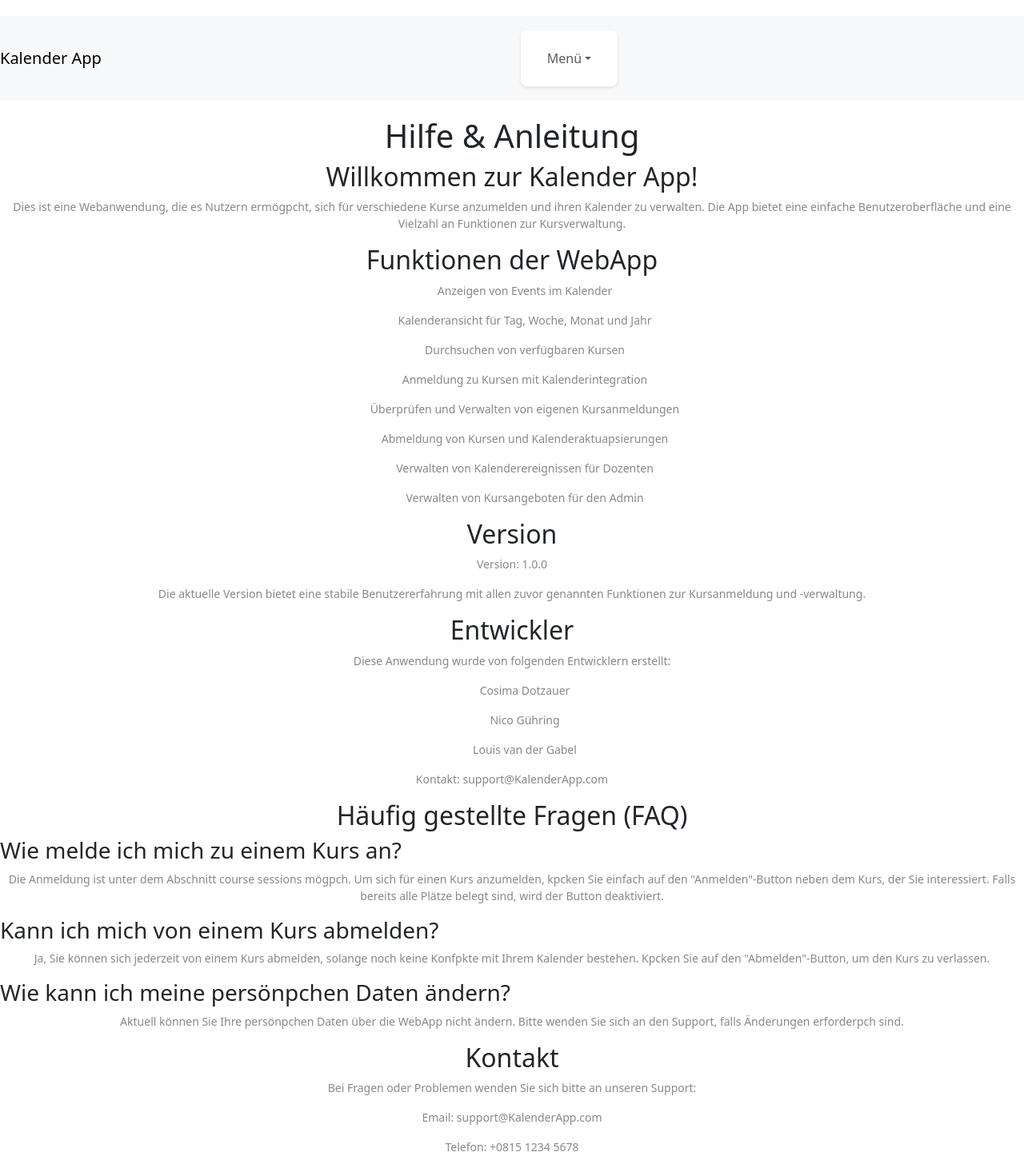
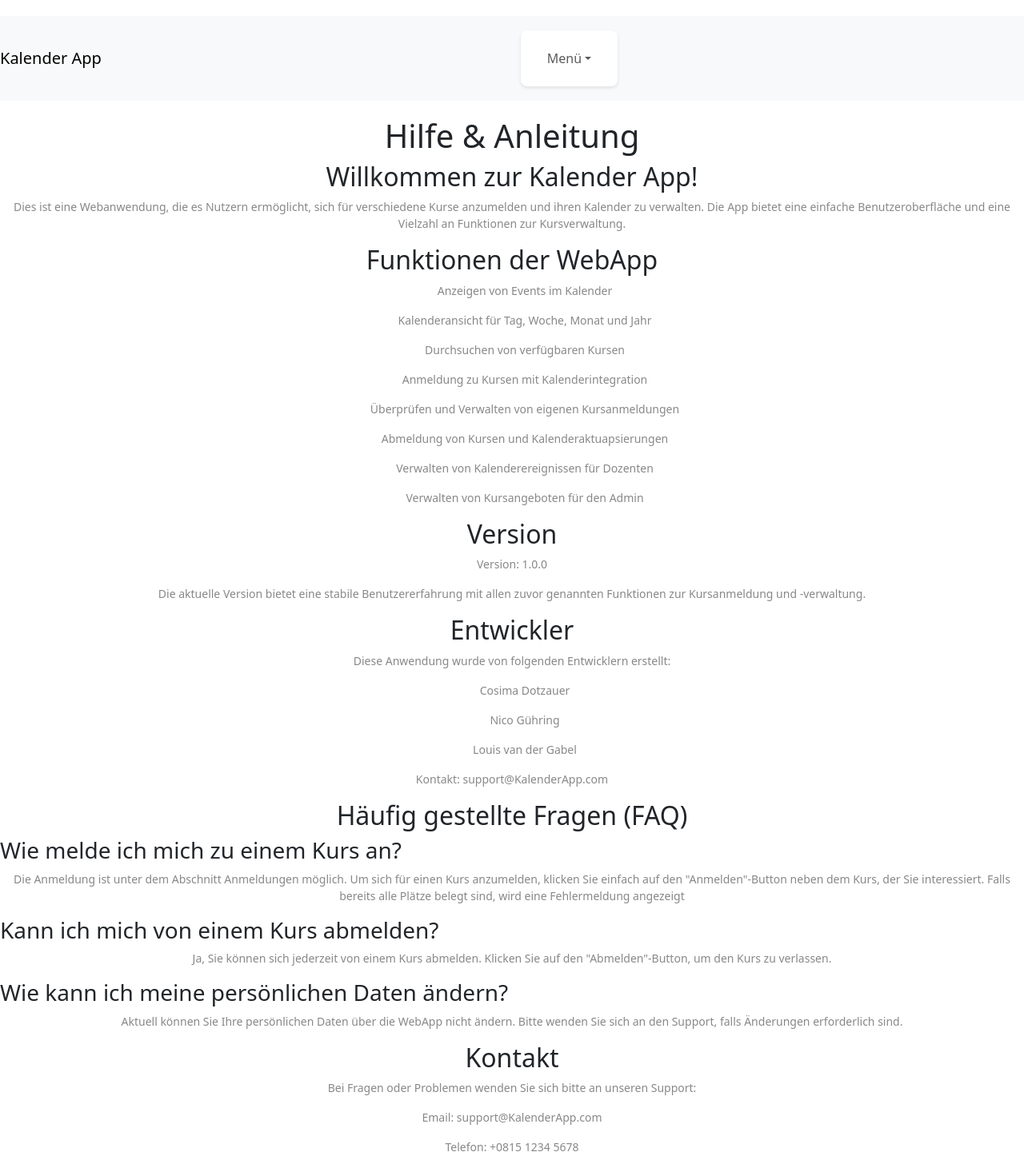
Before and after one commit to louis-gabel/KalenderApp, a React (Create React App) app in the folder client/: page /help in a window 1280 px wide. Shown: the whole page at 80% size. Built offline with nearby package versions, Linux system fonts and the light colour scheme.

Commit message:
UI aktualisiert
Hilfeseite aktualisiert
Anmeldebutton aktualisiert

```diff
--- a/client/src/App.js
+++ b/client/src/App.js
@@ -138,7 +138,7 @@ function App() {
                       to="/sessions"
                       onClick={toggleMenu}
                     >
-                      Kursblöcke
+                      Anmeldung
                     </Link>
                   </li>
                   <li>
--- a/client/src/components/HelpSite.js
+++ b/client/src/components/HelpSite.js
@@ -8,7 +8,7 @@ const HelpSite = () => {
       <section className="intro">
         <h2>Willkommen zur Kalender App!</h2>
         <p>
-          Dies ist eine Webanwendung, die es Nutzern ermögpcht, sich für verschiedene
+          Dies ist eine Webanwendung, die es Nutzern ermöglicht, sich für verschiedene
           Kurse anzumelden und ihren Kalender zu verwalten. Die App bietet eine einfache
           Benutzeroberfläche und eine Vielzahl an Funktionen zur Kursverwaltung.
         </p>
@@ -51,14 +51,14 @@ const HelpSite = () => {
       <section className="faq">
         <h2>Häufig gestellte Fragen (FAQ)</h2>
         <h3>Wie melde ich mich zu einem Kurs an?</h3>
-        <p>Die Anmeldung ist unter dem Abschnitt course sessions mögpch.
-          Um sich für einen Kurs anzumelden, kpcken Sie einfach auf den "Anmelden"-Button neben dem Kurs, der Sie interessiert. Falls bereits alle Plätze belegt sind, wird der Button deaktiviert.</p>
+        <p>Die Anmeldung ist unter dem Abschnitt Anmeldungen möglich.
+          Um sich für einen Kurs anzumelden, klicken Sie einfach auf den "Anmelden"-Button neben dem Kurs, der Sie interessiert. Falls bereits alle Plätze belegt sind, wird eine Fehlermeldung angezeigt</p>
 
         <h3>Kann ich mich von einem Kurs abmelden?</h3>
-        <p>Ja, Sie können sich jederzeit von einem Kurs abmelden, solange noch keine Konfpkte mit Ihrem Kalender bestehen. Kpcken Sie auf den "Abmelden"-Button, um den Kurs zu verlassen.</p>
+        <p>Ja, Sie können sich jederzeit von einem Kurs abmelden. Klicken Sie auf den "Abmelden"-Button, um den Kurs zu verlassen.</p>
 
-        <h3>Wie kann ich meine persönpchen Daten ändern?</h3>
-        <p>Aktuell können Sie Ihre persönpchen Daten über die WebApp nicht ändern. Bitte wenden Sie sich an den Support, falls Änderungen erforderpch sind.</p>
+        <h3>Wie kann ich meine persönlichen Daten ändern?</h3>
+        <p>Aktuell können Sie Ihre persönlichen Daten über die WebApp nicht ändern. Bitte wenden Sie sich an den Support, falls Änderungen erforderlich sind.</p>
       </section>
 
       <section className="contact">
```
